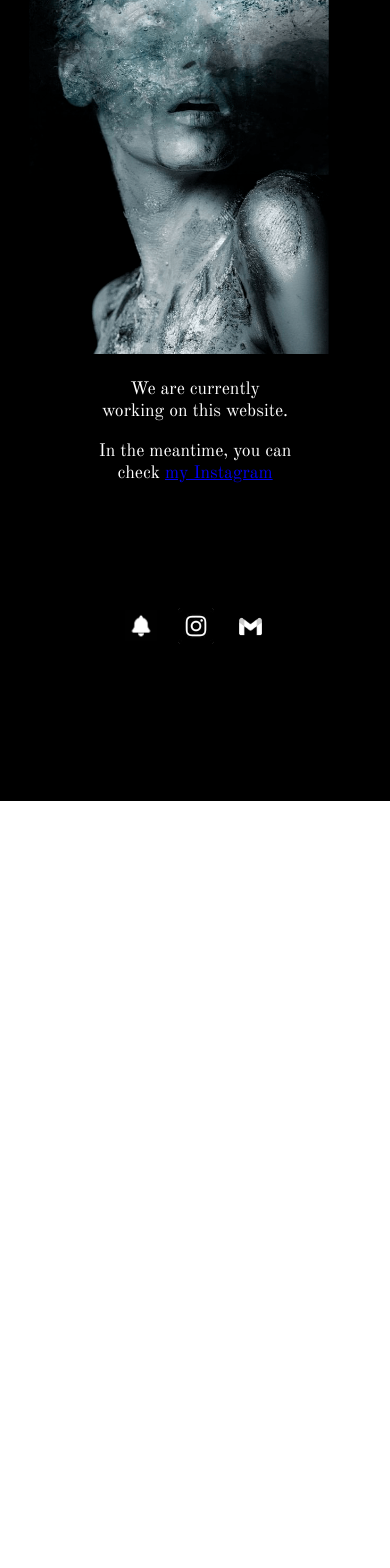
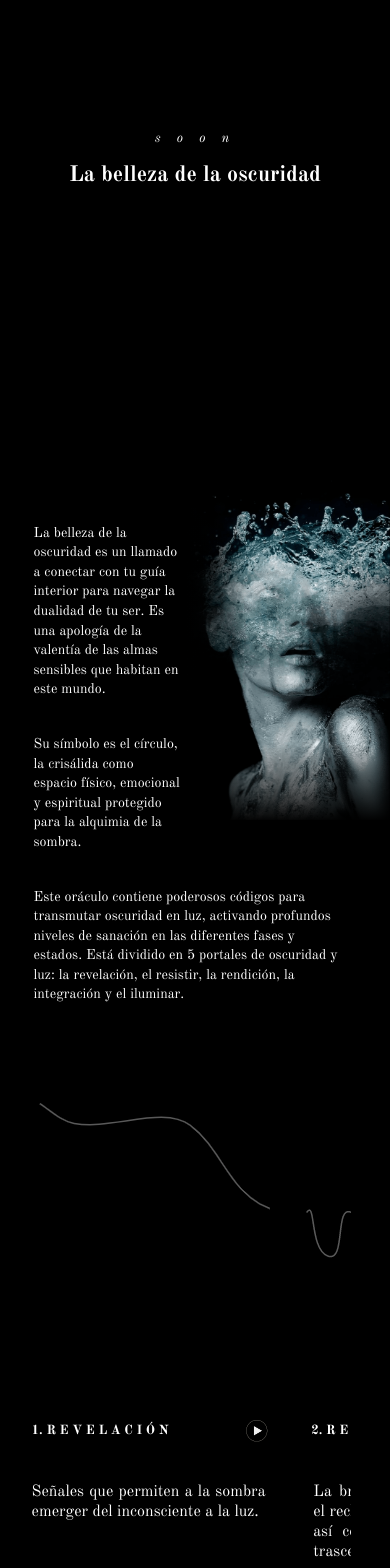
Before and after one commit to vicentegarcya/la-belleza-de-la-oscuridad, a React (Create React App) app: page / in a window 390 px wide. Shown: the part 220-1788 px from the top of the page. Before the commit the page ends 1021 px from the top, so only its background shows below. Built offline with nearby package versions, Linux system fonts and the light colour scheme.

Commit message:
finish mobile

```diff
--- a/src/App.js
+++ b/src/App.js
@@ -10,10 +10,10 @@ import iluminarImg from '../src/images/5_ILUMINAR.png';
 
 function App() {
   React.useEffect(() => {
-    if(window.innerWidth < 768) {
+    /* if(window.innerWidth < 768) {
       document.querySelectorAll('section').forEach(e => e.classList.add('hidden'));
       document.querySelector('header').classList.remove('hidden');
-    }
+    } */
 
     const cursor = document.querySelector('.cursor');
     const moveCursor = (e) => {
@@ -64,7 +64,8 @@ function App() {
         <img className='water-women' src={waterWomen} alt=''></img>
         <div className='water-women-overlay'></div>
       </section>
-      <section className='journey'>
+      <section className='journey-wrapper'>
+        <div className='journey'>
           <div className='journey-step'>
             <img className='journey-img' src={revelacionImg} alt=''></img>
             <div className='journey-title-play'>
@@ -105,9 +106,10 @@ function App() {
             </div>
             <p className='journey-description'>Vivir en armonía con la luz auténtica propia, aprendiendo a protegerla y reflejarla en el mundo.</p>
           </div>
+        </div>
       </section>
       <section className='intencion'>
-        <p className='intencion-text'>Que esta creación sea una expresión auténtica de mi ser</p>
+        <p className='intencion-text'>Que esta creación sea una expresión auténtica de mi ser,</p>
         <p className='intencion-text'>que pueda inspirar amor incondicional,</p>
         <p className='intencion-text'>un amor que sostiene el dolor de la transformación,</p>
         <p className='intencion-text'>que invita a la aceptación propia,</p>
--- a/src/App.scss
+++ b/src/App.scss
@@ -45,7 +45,8 @@
   text-align: center;
 }
 
-.soon h4, .soon h5 {
+.soon h4,
+.soon h5 {
   margin: 0;
 }
 
@@ -90,7 +91,7 @@
   margin-bottom: 80px;
 }
 
-.brief-text:nth-child(2):hover ~ .cursor {
+.brief-text:nth-child(2):hover~.cursor {
   width: 74px;
   height: 74px;
   transition: width 0.5s, height 0.5s;
@@ -109,7 +110,7 @@
   right: 0;
   width: 564px;
   height: 1080px;
-  background: linear-gradient(90deg,  rgba(0,0,0, 1) 0%, rgba(116,157,251, 0) 30%), linear-gradient(0deg,  rgba(0,0,0, 1) 0%, rgba(116,157,251, 0) 20%);
+  background: linear-gradient(90deg, rgba(0, 0, 0, 1) 0%, rgba(116, 157, 251, 0) 30%), linear-gradient(0deg, rgba(0, 0, 0, 1) 0%, rgba(116, 157, 251, 0) 20%);
 }
 
 /* journey */
@@ -236,16 +237,16 @@ footer p {
   top: 30px;
 }
 
-footer .subscribe-icon + p {
+footer .subscribe-icon+p {
   right: calc(50% - 150px);
 }
 
-footer .instagram-icon + p {
+footer .instagram-icon+p {
   width: 330px;
   right: calc(50% - 168px);
 }
 
-footer .mail-icon + p {
+footer .mail-icon+p {
   top: 24px;
   right: calc(50% - 236px);
 }
@@ -255,13 +256,16 @@ footer .mail-icon + p {
     opacity: 0;
     transform: translateY(80%);
   }
+
   20% {
     opacity: 0;
   }
+
   20% {
     opacity: 1;
     transform: translateY(0%);
   }
+
   100% {
     opacity: 1;
     transform: translateY(0%);
@@ -270,16 +274,168 @@ footer .mail-icon + p {
 
 @media only screen and (max-width: 768px) {
   .cursor {
-    display: none;
+    display: none !important;
   }
 
-  .App-header img {
-    width: 300px;
-    margin-left: -35%;
+  .soon {
+    width: 100vw;
+    height: 90vh;
+    display: flex;
+    flex-direction: column;
+    justify-content: center;
+    text-align: center;
   }
 
-  .App-header {
-    width: 50%;
-    text-align: center;
+  .soon h4 {
+    font-size: 22px;
+  }
+
+  .soon h5 {
+    margin-bottom: 15px;
+  }
+
+  /* brief */
+
+  .brief {
+    width: 90vw;
+    height: auto;
+    display: flex;
+    flex-direction: row;
+    justify-content: flex-start;
+    align-items: center;
+    font-size: var(--main-font-size);
+    margin-top: -30px;
+  }
+
+  .brief-text {
+    margin-bottom: 35px;
+    line-height: 1.4;
+    font-size: 14px;
+    text-align: inherit;
+    margin-left: 4%;
+  }
+
+  .brief-text:nth-child(2) {
+    padding: 0;
+    margin-top: 0;
+    margin-bottom: 35px;
+  }
+
+  .brief-text:nth-child(3) {
+    width: 80vw;
+  }
+
+  .water-women {
+    top: 650px;
+    width: 204px;
+  }
+
+  .water-women-overlay {
+    top: 650px;
+    width: 204px;
+    height: 392px;
+  }
+
+  /* journey */
+
+  .journey-wrapper {
+    width: 90vw;
+    align-self: flex-start;
+  }
+
+  .journey {
+    width: auto;
+    margin-left: 9%;
+    overflow-x: scroll;
+    overflow-y: hidden;
+  }
+
+  .journey-img {
+    margin-left: -25px;
+  }
+
+  .journey-step:nth-child(1)>.journey-img {
+    margin-left: 0;
+  }
+
+  .journey-step {
+    width: 80vw;
+    margin-right: 20px;
+  }
+
+  .journey-step:nth-child(1) {
+    align-items: flex-start;
+  }
+
+  .journey-step:nth-child(2) {
+    margin-left: -7%;
+  }
+
+  .journey-title-play {
+    width: 61vw;
+    margin-top: 10px;
+  }
+
+  .journey-description {
+    width: 60vw;
+  }
+
+    /* Adjusting journey carousel */
+
+  .journey-step:nth-child(4) .journey-img {
+    margin-top: 35px;
+  }
+
+  .journey-step:nth-child(4) .journey-title-play {
+    margin-top: -24px;
+  }
+
+  .journey-step:nth-child(5) .journey-img {
+    margin-top: 25px;
+  }
+
+  .journey-step:nth-child(5) .journey-title-play {
+    margin-top: -14px;
+    width: 53vw;
+    margin-left: -25px;
+  }
+
+  .journey-step:nth-child(5) .journey-description {
+    width: 53vw;
+    margin-left: -25px;
+  }
+
+  /* intencion */
+
+  .intencion {
+    width: 80vw;
+    margin-top: -30px;
+  }
+
+  .intencion-text {
+    line-height: 1;
+  }
+
+  /* footer */
+
+  footer {
+    display: flex;
+    font-size: 14px;
+    width: 36%;
+    height: 240px;
+    display: flex;
+    align-items: center;
+    justify-content: space-between;
+    padding-bottom: 0px;
+    margin-top: 140px;
+  }
+
+  footer a {
+    display: block;
+    background-position: center;
+  }
+
+  footer .subscribe-icon+p {
+    right: calc(50% - 205px);
   }
 }
```
Lines whose indentation alone changed are shown as unchanged.
